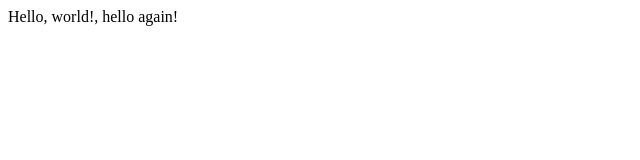
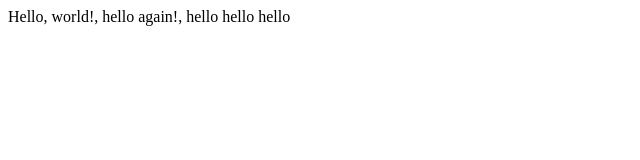
Before and after one commit to kgenas/lectureo, a plain HTML site: page hello.html in a window 1280 px wide. Shown: the whole page, without its empty margins (0-640 px from the left). Drawn offline with Linux system fonts and the light colour scheme.

Commit message:
Update hello.html

```diff
--- a/hello.html
+++ b/hello.html
@@ -6,6 +6,6 @@
         </title>
     </head>
     <body>
-        Hello, world!, hello again!
+        Hello, world!, hello again!, hello hello hello
     </body>
 </html>
```
